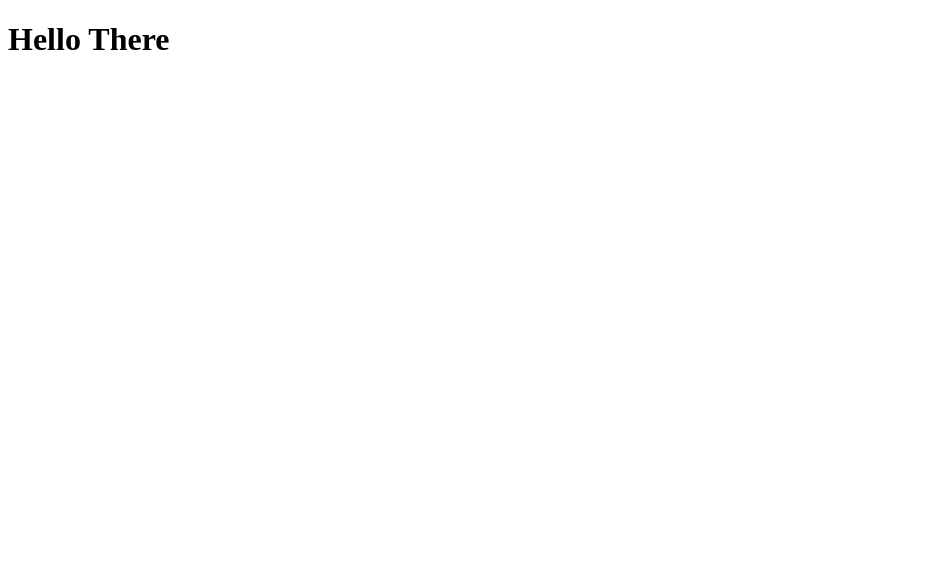
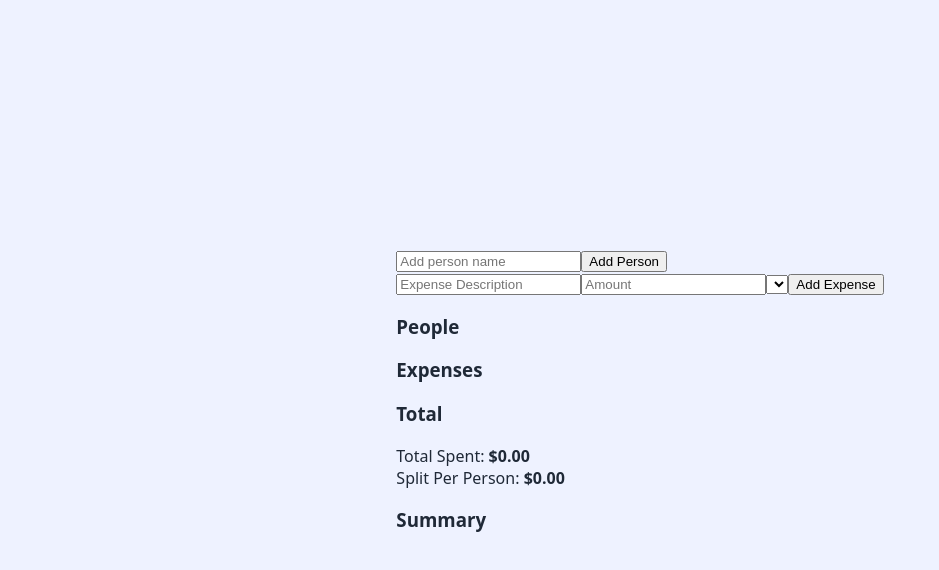
Before and after one commit to loelia92/expense-splitter-vue, a Vue app: page / in a window 1280 px wide. Shown: the top 570 px of the page, without its empty margins (0-939 px from the left). Built offline with nearby package versions, Linux system fonts and the light colour scheme.

Commit message:
Added basic layout and Style

```diff
--- a/src/App.vue
+++ b/src/App.vue
@@ -1,9 +1,49 @@
 <script setup>
+  import Header from './components/Header.vue'
 </script>
 
 <template>
-<h1>Hello There</h1>
-</template>
+  <header/>
+  <header/>
+  <header/>
+
+    <main class="card">
+        <form id="personForm" class="rowForm">
+            <input id="personInput" type="text" placeholder="Add person name"/>
+            <button>Add Person</button>
+        </form>
+
+        <form id="expenseForm" class="rowForm">
+            <input id="descInput" type="text" placeholder="Expense Description" />
+            <input id="amountInput" type="number" placeholder="Amount">
+            <select id="paidBySelect"></select>
+            <button>Add Expense</button>
+        </form>
+
+        <section>
+            <h3>People</h3>
+            <ul id="peopleList" class="list"></ul>
+        </section>
+
+        <section>
+            <h3>Expenses</h3>
+            <ul id="expenseList" class="list"></ul>
+        </section>
+
+        <section>
+            <h3>Total</h3>
+            <p>
+                Total Spent: <strong id="totalSpent">$0.00</strong><br/>
+                Split Per Person: <strong id="splitAmount">$0.00</strong>
+            </p>
+        </section>
+
+        <section class="summary">
+            <h3>Summary</h3>
+            <ul id="summaryList" class="list"></ul>
+        </section>
+    </main>
+    </template>
 
 <style scoped>
 
--- /dev/null
+++ b/src/components/Header.vue
@@ -0,0 +1,22 @@
+<template>
+  <header class="top">
+    <h1>Expense Splitter</h1>
+    <p>Split expenses and see who owes what.</p>
+  </header>
+</template>
+
+<style scoped>
+.top {
+  text-align: center;
+  margin-bottom: 16px;
+}
+
+.top h1 {
+  margin: 0;
+}
+
+.top p {
+  margin: 4px 0 0;
+  opacity: 0.7;
+}
+</style>
--- a/src/style.css
+++ b/src/style.css
@@ -0,0 +1,14 @@
+* {
+  box-sizing: border-box;
+}
+
+body {
+  margin: 0;
+  min-height: 100vh;
+  display: grid;
+  place-items: center;
+  padding: 24px;
+  font-family: system-ui, sans-serif;
+  background: #eef2ff;
+  color: #1f2937;
+}
```
